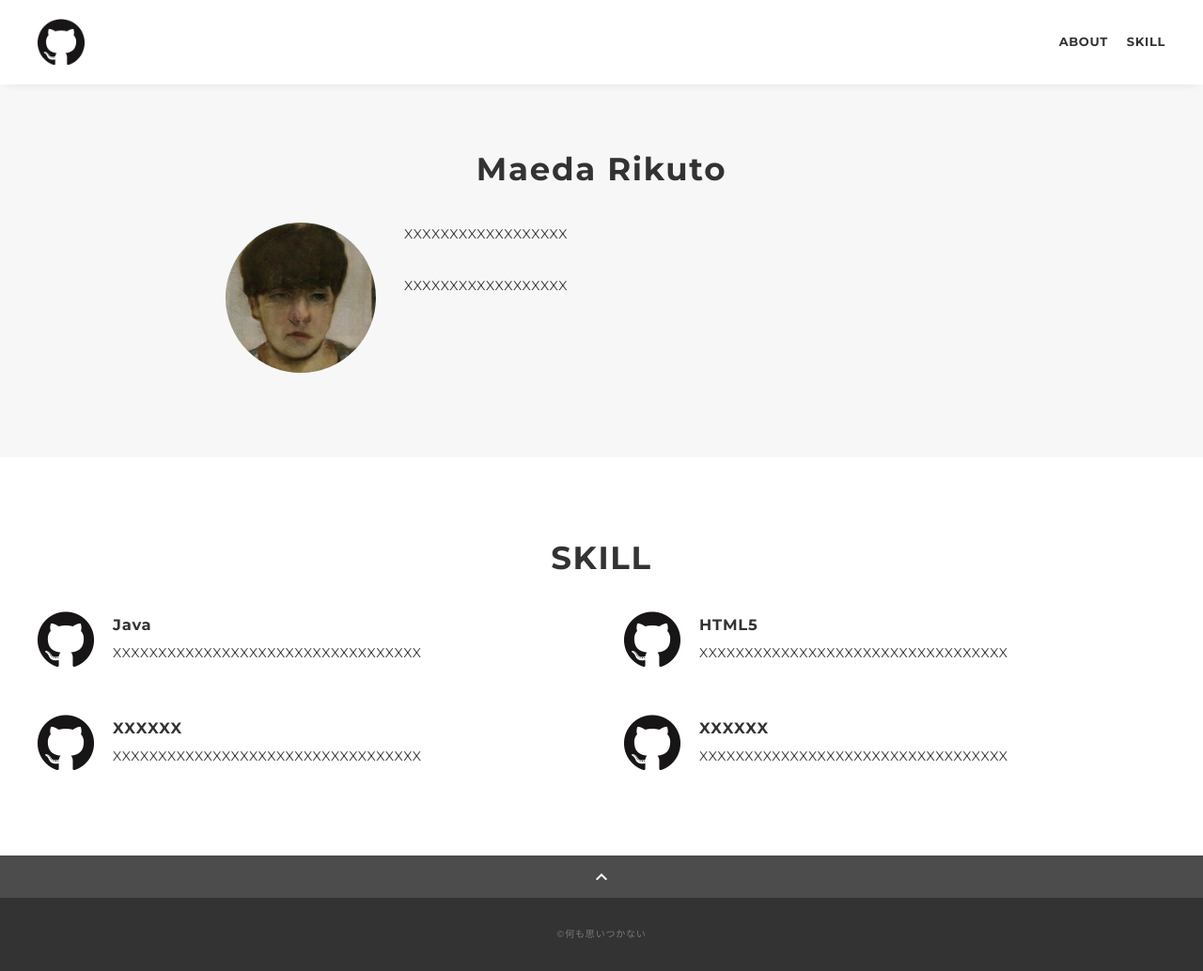
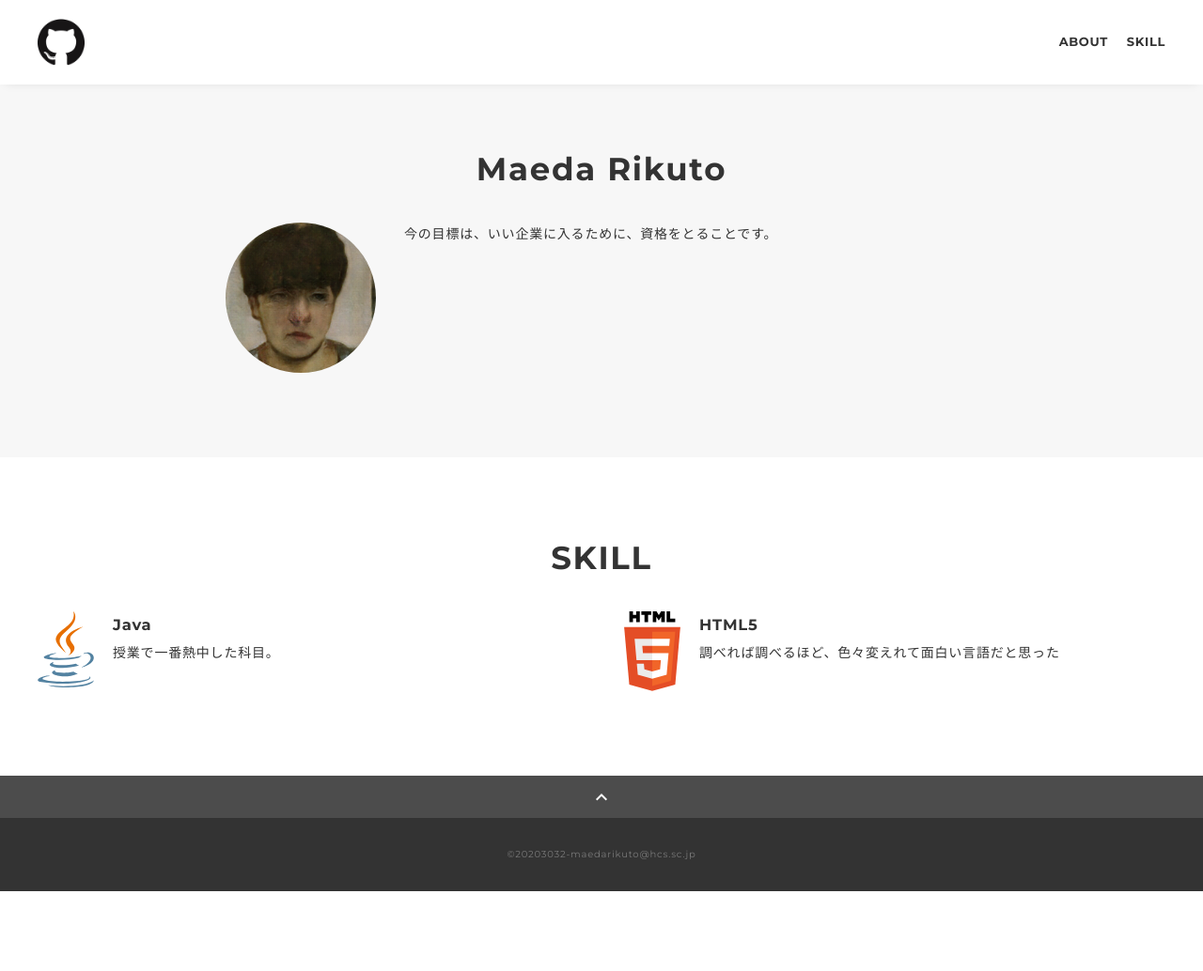
Before and after one commit to RKT-390459175/portfolio, a plain HTML site: page docs/index.html in a window 1280 px wide. Shown: the whole page at 94% size. After the commit the page ends 949 px from the top, so only its background shows below. Drawn offline with nearby package versions, Linux system fonts and the light colour scheme.

Commit message:
スキル完成

```diff
--- a/docs/index.html
+++ b/docs/index.html
@@ -50,8 +50,8 @@
 							<img src="img/profile.png" alt="自画像" />
 						</p>
 						<div class="profile-body">
-							<p>XXXXXXXXXXXXXXXXXX</p>
-							<p>XXXXXXXXXXXXXXXXXX</p>
+							<p>今の目標は、いい企業に入るために、資格をとることです。</p>
+							<p></p>
 						</div>
 					</div>
 				</div>
@@ -63,38 +63,20 @@
 					<div class="skill-list">
 						<div class="skill-item">
 							<p class="skill-img">
-								<img src="img/github.png" alt="logo" />
+								<img src="img/java.svg" alt="logo" />
 							</p>
 							<div class="skill-body">
 								<h3 class="skill-name">Java</h3>
-								<p class="skill-text">XXXXXXXXXXXXXXXXXXXXXXXXXXXXXXXXXX</p>
+								<p class="skill-text">授業で一番熱中した科目。</p>
 							</div>
 						</div>
 						<div class="skill-item">
 							<p class="skill-img">
-								<img src="img/github.png" alt="logo" />
+								<img src="img/html-5.svg" alt="logo" />
 							</p>
 							<div class="skill-body">
 								<h3 class="skill-name">HTML5</h3>
-								<p class="skill-text">XXXXXXXXXXXXXXXXXXXXXXXXXXXXXXXXXX</p>
-							</div>
-						</div>
-						<div class="skill-item">
-							<p class="skill-img">
-								<img src="img/github.png" alt="logo" />
-							</p>
-							<div class="skill-body">
-								<h3 class="skill-name">XXXXXX</h3>
-								<p class="skill-text">XXXXXXXXXXXXXXXXXXXXXXXXXXXXXXXXXX</p>
-							</div>
-						</div>
-						<div class="skill-item">
-							<p class="skill-img">
-								<img src="img/github.png" alt="logo" />
-							</p>
-							<div class="skill-body">
-								<h3 class="skill-name">XXXXXX</h3>
-								<p class="skill-text">XXXXXXXXXXXXXXXXXXXXXXXXXXXXXXXXXX</p>
+								<p class="skill-text">調べれば調べるほど、色々変えれて面白い言語だと思った</p>
 							</div>
 						</div>
 					</div>
@@ -106,7 +88,7 @@
 			</div>
 
 			<footer class="footer">
-				<div class="copyright">&copy;何も思いつかない</div>
+				<div class="copyright">&copy;20203032-maedarikuto@hcs.sc.jp</div>
 			</footer>
 		</main>
 	</div>
```
Also changed, not shown: docs/img/html-5.svg (added), docs/img/java.svg (added).
